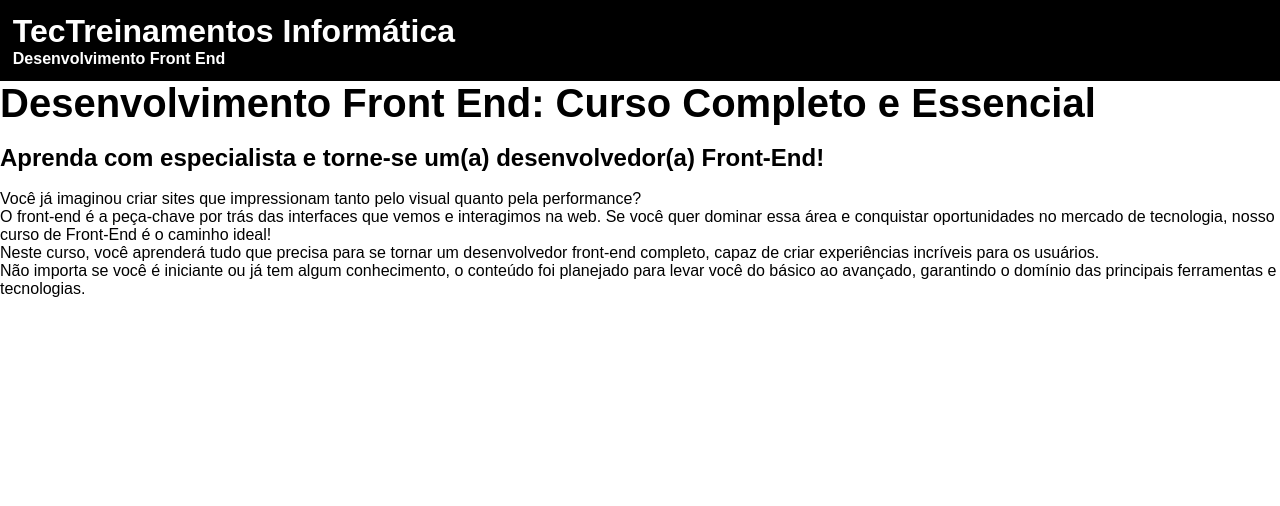
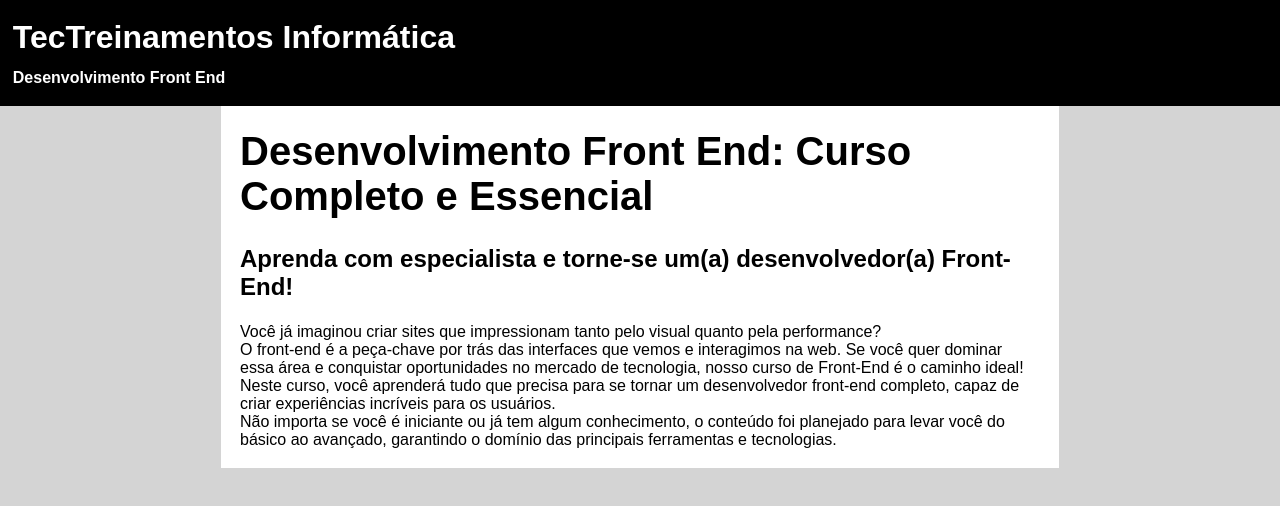
Before and after one commit to victor071246/CursoWebFronEnd, a plain HTML site: page NovoProjeto-Site/index.html in a window 1280 px wide. Drawn offline with Linux system fonts and the light colour scheme.

Commit message:
Add files via upload

```diff
--- a/NovoProjeto-Site/css/style.css
+++ b/NovoProjeto-Site/css/style.css
@@ -1,3 +1,11 @@
+/*Configurações Gerais do Site*/
+
+:root {
+    --preto: black;
+    --branco: white;
+    --cinza: #d4d4d4;
+}
+
 * {
     margin: 0;
     border: 0;
@@ -9,9 +17,23 @@ html {
 }
 header {
     padding: 1%;
-    background-color: black;
-    color: white;
+    background-color: var(--preto);
+    color: var(--branco);
 }
+
+body {
+    background-color: var(--cinza);
+}
+
+main {
+    background-color: var(--branco);
+    padding: 1.5%;
+    margin: auto;
+    max-width: 800px;
+    min-width: 350px;
+}
+
+/*Configurações de Títulos / Headlines*/
 h1 {
     font-size: 2.5em;
 }
@@ -24,3 +46,12 @@ h3 {
 h4 {
     font-size: 1em;
 }
+h1,
+h2,
+h3,
+h4,
+h5,
+h6 {
+    padding-top: 0.5%;
+    padding-bottom: 0.5%;
+}
```
Also changed, not shown: NovoProjeto-Site/index.html (+3 -0 lines).
